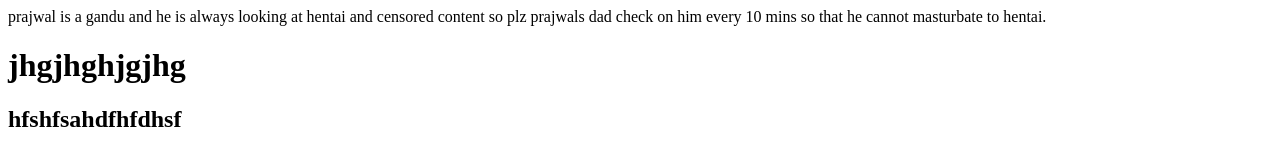
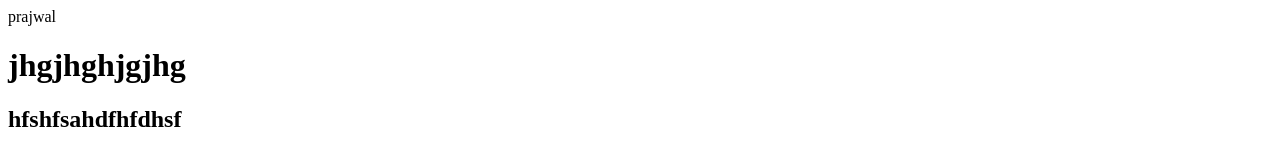
Before and after one commit to Czesp/Prajwals-hideout, a plain HTML site: page index.html in a window 1280 px wide. Drawn offline with Linux system fonts and the light colour scheme.

Commit message:
File modified

```diff
--- a/index.html
+++ b/index.html
@@ -7,8 +7,7 @@
   <title>Document</title>
 </head>
 <body>
-  prajwal is a gandu and he is always looking at hentai and censored content so plz prajwals dad check on him every 10 mins so that he cannot masturbate to hentai.
-
+  prajwal
   <h1>jhgjhghjgjhg</h1>
    <h2>hfshfsahdfhfdhsf</h2>
 </body>
```
